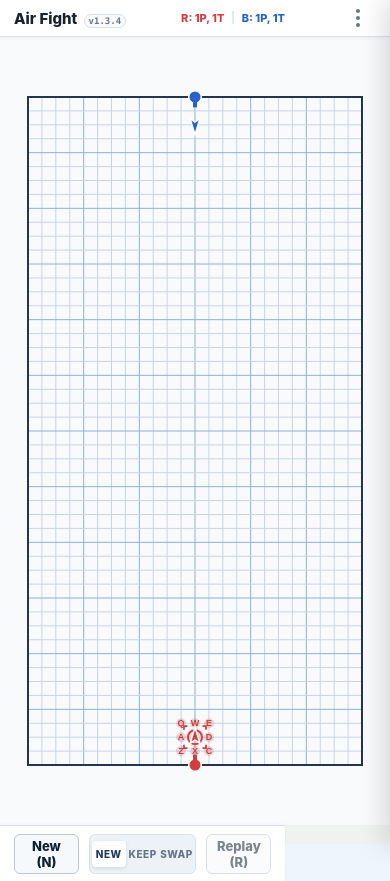
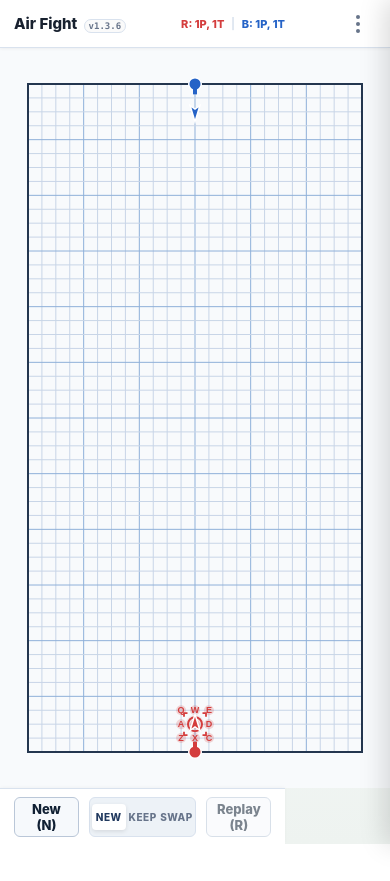
Before and after one commit to ilyawaisman/air-fight, a plain HTML site: page index.html in a window 390 px wide. After the commit the page ends 844 px from the top, so only its background shows below. Drawn offline with Linux system fonts and the light colour scheme.

Commit message:
Fix board preset bug, version bump, and enforce flex height bounds

```diff
--- a/index.html
+++ b/index.html
@@ -10,7 +10,7 @@
   <body>
     <div id="settingsBackdrop" class="settings-backdrop"></div>
     <div class="mobile-top-bar">
-      <div class="mobile-brand">Air Fight <span class="version">v1.3.4</span></div>
+      <div class="mobile-brand">Air Fight <span class="version">v1.3.6</span></div>
       <div class="mobile-status" id="mobileStatus">
         <span style="color: var(--red); font-weight: 800;" id="mobileRedStats"></span>
         <span style="color: var(--border); margin: 0 4px;">|</span>
@@ -28,7 +28,7 @@
       <section class="control-panel" aria-label="Game controls">
         <button id="closeSettings" class="close-btn" type="button" aria-label="Close settings">&times;</button>
         <div class="brand">
-          <h1>Air Fight <span class="version">v1.3.4</span></h1>
+          <h1>Air Fight <span class="version">v1.3.6</span></h1>
           <p>Quad-ruled paper dogfight</p>
         </div>
 
@@ -188,6 +188,6 @@
       </section>
     </main>
 
-    <script src="./src/game.js?v=1.3.5"></script>
+    <script src="./src/game.js?v=1.3.6"></script>
   </body>
 </html>
--- a/src/game.js
+++ b/src/game.js
@@ -1926,7 +1926,6 @@ document.querySelectorAll(".preset-btn").forEach((btn) => {
   btn.addEventListener("click", () => {
     controls.width.value = btn.dataset.w;
     controls.height.value = btn.dataset.h;
-    resetGame();
   });
 });
 window.addEventListener("resize", draw);
--- a/src/styles.css
+++ b/src/styles.css
@@ -370,7 +370,7 @@ button:disabled {
     display: flex !important;
     flex-direction: column !important;
     flex: 1 !important;
-    height: auto !important;
+    min-height: 0 !important;
     padding: 0 !important;
     gap: 0 !important;
     overflow: hidden !important;
```
